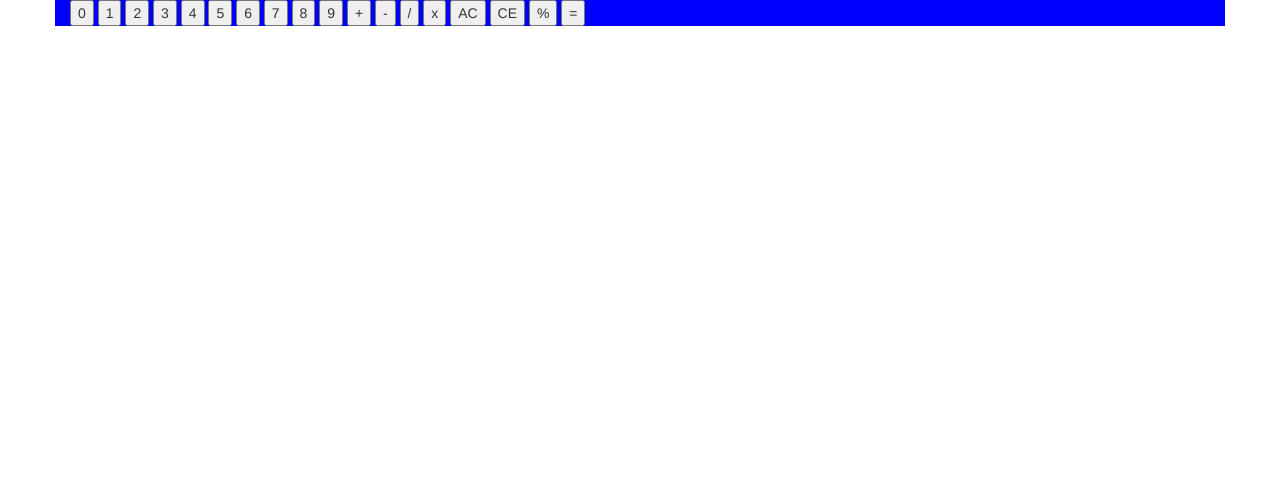
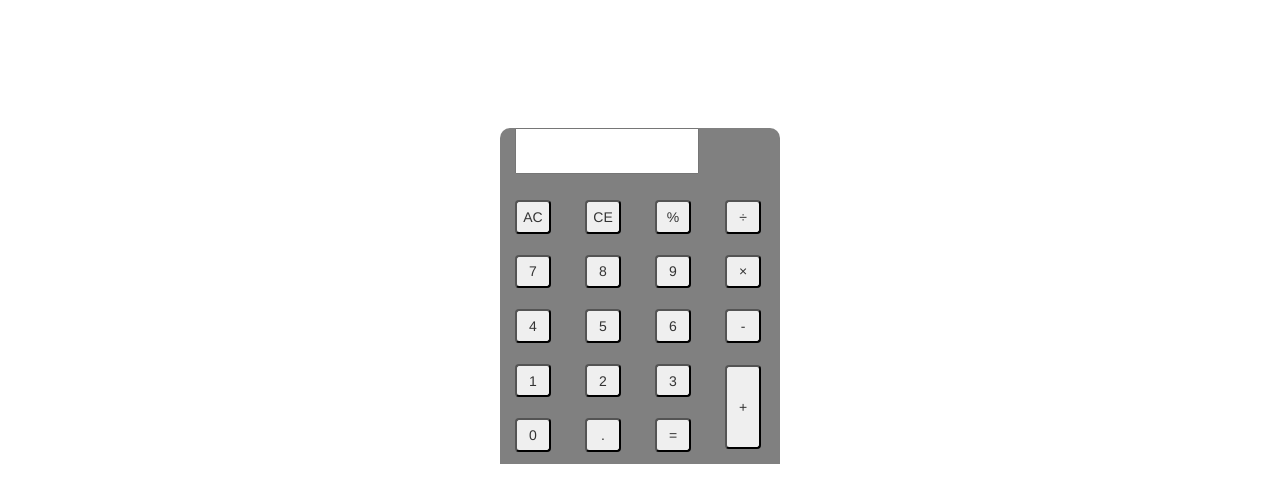
Before and after one commit to Tureebluh/calculator, a website: page public/index.html in a window 1280 px wide. Drawn offline with nearby package versions, Linux system fonts and the light colour scheme.

Commit message:
added styling and changed some inputs

```diff
--- a/package.json
+++ b/package.json
@@ -4,12 +4,15 @@
   "description": "",
   "main": "index.js",
   "scripts": {
-	"start": "node index.js",
+    "start": "nodemon index.js",
     "test": "echo \"Error: no test specified\" && exit 1"
   },
   "author": "",
   "license": "ISC",
   "dependencies": {
     "express": "^4.15.3"
+  },
+  "devDependencies": {
+    "nodemon": "^1.11.0"
   }
 }
--- a/public/css/styles.css
+++ b/public/css/styles.css
@@ -1,3 +1,23 @@
 .container {
-	background-color: blue;
+	margin-top: 10%;
+	border-radius: 10px 10px 0 0;
+	background-color: grey;
+	width: 20em;
+	height: 24em;
 }
+
+input[type="button"] {
+	margin-top: 1.5em;
+	height: 2.4em;
+	width: 90%;
+	border-radius: 4px;
+}
+
+#addition {
+	margin-top: -6em;
+	height: 6em;
+}
+
+#result {
+	resize: none;
+}
--- a/public/index.html
+++ b/public/index.html
@@ -16,28 +16,42 @@
     <body>
         <div class="container">
 
-			<input type="button" value="0" class="numbers" />
-			<input type="button" value="1" class="numbers" />
-			<input type="button" value="2" class="numbers" />
-			<input type="button" value="3" class="numbers" />
-			<input type="button" value="4" class="numbers" />
-			<input type="button" value="5" class="numbers" />
-			<input type="button" value="6" class="numbers" />
-			<input type="button" value="7" class="numbers" />
-			<input type="button" value="8" class="numbers" />
-			<input type="button" value="9" class="numbers" />
+			<textarea readonly id="result"></textarea>
 
-			<input type="button" value="+" class="arithmetic" />
-			<input type="button" value="-" class="arithmetic" />
-			<input type="button" value="/" class="arithmetic" />
-			<input type="button" value="x" class="arithmetic" />
+			<div class="row">
+				<!-- AC=AllClear CE=ClearEntry -->
+				<div class="col-xs-3"><input type="button" id="allClear" value="AC" class="clear" /></div>
+				<div class="col-xs-3"><input type="button" id="clearEntry" value="CE" class="clear" /></div>
+				<div class="col-xs-3"><input type="button" id="percentage" value="%" /></div>
+				<div class="col-xs-3"><input type="button" id="divide" value="&divide;" class="arithmetic" /></div>
+			</div>
 
-			<input type="button" value="AC" class="clear" /><!-- AC=AllClear CE=ClearEntry -->
-			<input type="button" value="CE" class="clear" />
+			<div class="row">
+				<div class="col-xs-3"><input type="button" id="seven" value="7" class="numbers" /></div>
+				<div class="col-xs-3"><input type="button" id="eight" value="8" class="numbers" /></div>
+				<div class="col-xs-3"><input type="button" id="nine" value="9" class="numbers" /></div>
+				<div class="col-xs-3"><input type="button" id="multiply" value="&times;" class="arithmetic" /></div>
+			</div>
 
-			<input type="button" value="%" class="percentage" />
-			<input type="button" value="=" class="equal" />
+			<div class="row">
+				<div class="col-xs-3"><input type="button" id="three" value="4" class="numbers" /></div>
+				<div class="col-xs-3"><input type="button" id="five" value="5" class="numbers" /></div>
+				<div class="col-xs-3"><input type="button" id="six" value="6" class="numbers" /></div>
+				<div class="col-xs-3"><input type="button" id="minus" value="-" class="arithmetic" /></div>
+			</div>
 
+			<div class="row">
+				<div class="col-xs-3"><input type="button" id="one" value="1" class="numbers" /></div>
+				<div class="col-xs-3"><input type="button" id="two" value="2" class="numbers" /></div>
+				<div class="col-xs-3"><input type="button" id="three" value="3" class="numbers" /></div>
+			</div>
+
+			<div class="row">
+				<div class="col-xs-3"><input type="button" id="zero" value="0" class="numbers" /></div>
+				<div class="col-xs-3"><input type="button" id="period" value="." class="numbers" /></div>
+				<div class="col-xs-3"><input type="button" id="equal" value="=" /></div>
+				<div class="col-xs-3"><input type="button" id="addition" value="+" class="arithmetic" /></div>
+			</div>
 
 		</div>
 
```
